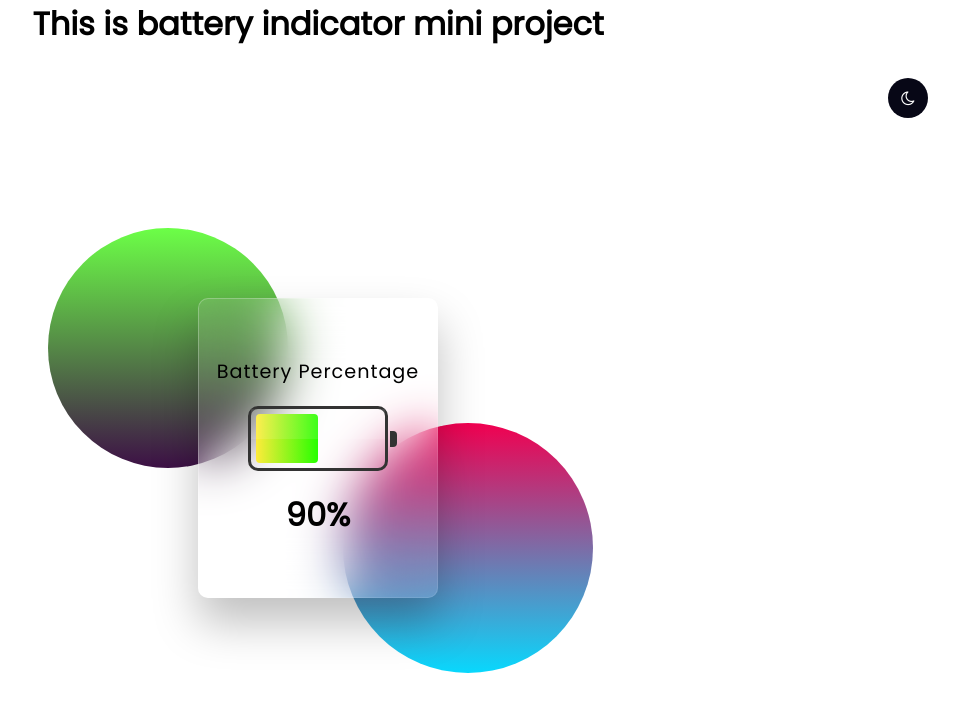
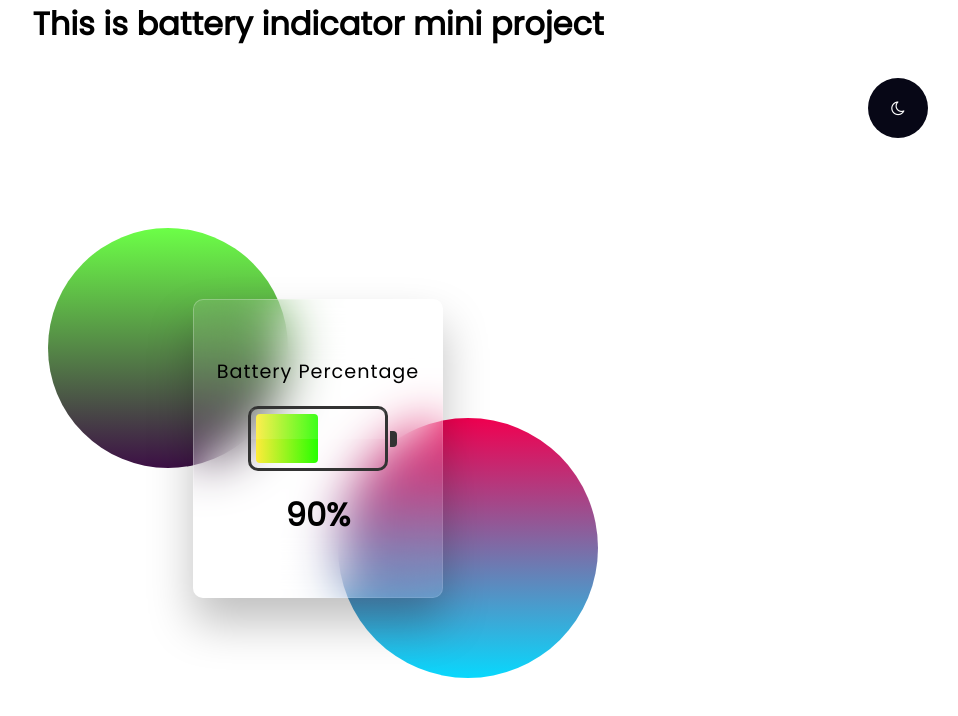
Before and after one commit to kunalgunjal09/Battery-Indicator, a plain HTML site: page index.html in a window 1280 px wide. Shown: the whole page, without its empty margins (322-1280 px from the left). Drawn offline with Linux system fonts and the light colour scheme.

Commit message:
Update stylefile.css

```diff
--- a/stylefile.css
+++ b/stylefile.css
@@ -4,7 +4,7 @@
   margin: 0;
   padding: 0;
   box-sizing: border-box;
-  font-family: "Poppins", sans-serif;
+  font-family: "Poppins", Monospace;
 }
 
 section {
@@ -37,10 +37,10 @@ section.dark::before {
 section::after {
   content: "";
   position: absolute;
-  width: 250px;
-  height: 250px;
+  width: 260px;
+  height: 260px;
   background: linear-gradient(#f10050, rgb(8, 216, 253));
-  border-radius: 50%;
+  border-radius: 55%;
   transform: translate(150px, 100px);
 }
 
@@ -50,8 +50,8 @@ section.dark::after {
 
 .box {
   position: relative;
-  width: 240px;
-  height: 300px;
+  width: 250px;
+  height: 299px;
   background: rgba(255, 255, 255, 0.1);
   z-index: 1;
   box-shadow: 0 25px 45px rgba(0, 0, 0, 0.25);
@@ -162,8 +162,8 @@ section.dark .percent {
   top: 30px;
   right: 30px;
   background: #070716;
-  width: 40px;
-  height: 40px;
+  width: 60px;
+  height: 60px;
   cursor: pointer;
   border-radius: 50%;
   display: flex;
```
